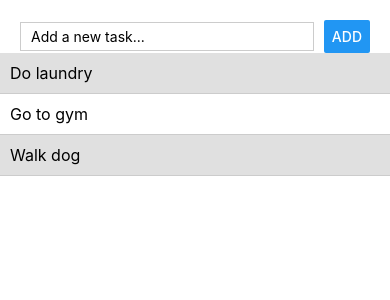
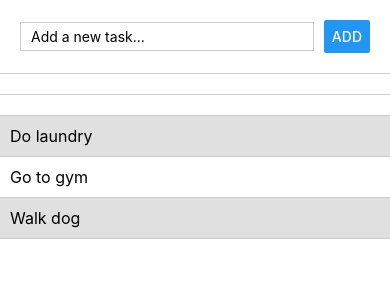
Before and after one commit to K0A1R/cprg303-assignment4, a React Native app: screen / in a window 390 px wide. Shown: the top 300 px of the page. Built offline with nearby package versions, Linux system fonts and the light colour scheme.

Commit message:
finished task 2
passed tasks as props and used map function to render each element (without styling)

```diff
--- a/ToDoList.jsx
+++ b/ToDoList.jsx
@@ -8,10 +8,17 @@ import {
   StyleSheet,
 } from "react-native";
 
-function ToDoList() {
+function ToDoList({ tasks }) {
   return (
     <SafeAreaView>
       <ScrollView>
+        {tasks.map((task, index) => (
+          <Pressable key={index}>
+            <View style={[styles.task, task.completed && styles.completed]}>
+              <Text style={styles.taskText}>{task.name}</Text>
+            </View>
+          </Pressable>
+        ))} {/* Fixed missing closing parenthesis for map() */}
         <Pressable>
           <View style={[styles.task, styles.completed]}>
             <Text style={styles.taskText}>Do laundry</Text>
@@ -32,6 +39,7 @@ function ToDoList() {
   );
 }
 
+
 const styles = StyleSheet.create({
   task: {
     padding: 10,
```
